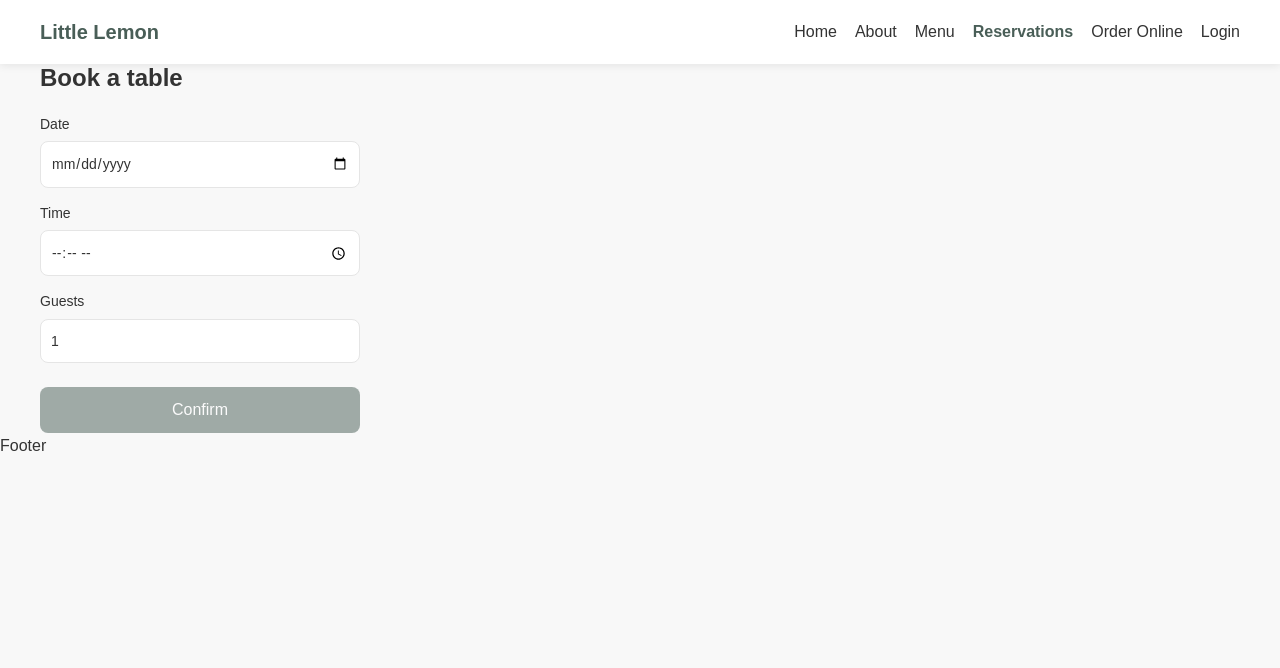
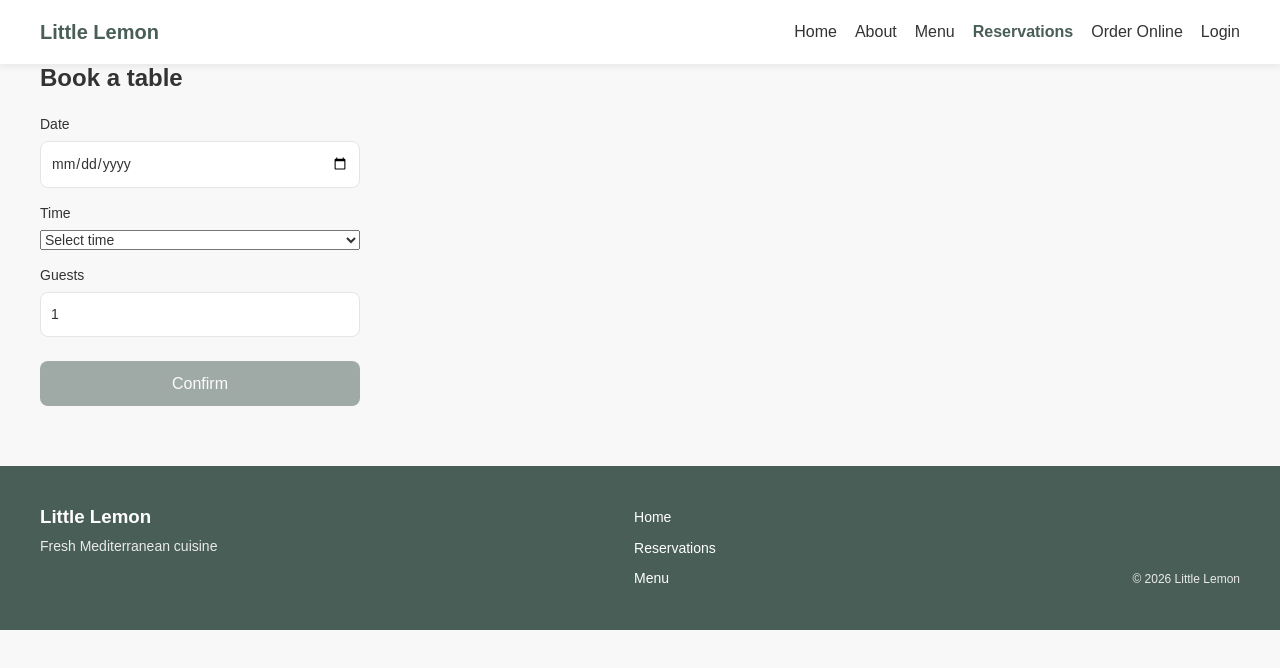
Before and after one commit to Artem-Prodan/Little-Lemon-Project, a React (Vite) app: page /booking in a window 1280 px wide. Shown: the top 668 px of the page. Built offline with nearby package versions, Linux system fonts and the light colour scheme; a web font is replaced by a local one.

Commit message:
improvement of Booking page + Footer

```diff
--- a/src/Components/footer/Footer.css
+++ b/src/Components/footer/Footer.css
@@ -0,0 +1,45 @@
+.footer {
+  background: var(--color-primary);
+  color: white;
+  margin-top: 60px;
+}
+
+.footer__inner {
+  display: flex;
+  justify-content: space-between;
+  gap: 40px;
+  padding: 40px 0;
+  flex-wrap: wrap;
+}
+
+.footer__brand h3 {
+  margin-bottom: 6px;
+}
+
+.footer__brand p {
+  color: #eaeaea;
+  font-size: 14px;
+}
+
+.footer__links {
+  display: flex;
+  flex-direction: column;
+  gap: 8px;
+}
+
+.footer__links a {
+  color: white;
+  text-decoration: none;
+  font-size: 14px;
+  transition: var(--transition);
+}
+
+.footer__links a:hover {
+  color: var(--color-secondary);
+}
+
+.footer__info {
+  font-size: 12px;
+  color: #eaeaea;
+  align-self: flex-end;
+}
--- a/src/Components/footer/Footer.jsx
+++ b/src/Components/footer/Footer.jsx
@@ -1,9 +1,24 @@
-function Footer() {
+import "./Footer.css";
+
+export default function Footer() {
   return (
-    <footer>
-      Footer
+    <footer className="footer">
+      <div className="container footer__inner">
+        <div className="footer__brand">
+          <h3>Little Lemon</h3>
+          <p>Fresh Mediterranean cuisine</p>
+        </div>
+
+        <div className="footer__links">
+          <a href="/">Home</a>
+          <a href="/booking">Reservations</a>
+          <a href="/">Menu</a>
+        </div>
+
+        <div className="footer__info">
+          <p>© {new Date().getFullYear()} Little Lemon</p>
+        </div>
+      </div>
     </footer>
   );
 }
-
-export default Footer;
--- a/src/Pages/Booking.jsx
+++ b/src/Pages/Booking.jsx
@@ -3,11 +3,10 @@ import "./Booking.css";
 import { useLocation } from "react-router-dom";
 
 export default function Booking() {
-
   const location = useLocation();
-  //const from = location.state?.from;
   const dish = location.state?.dish;
 
+  const availableTimes = ["17:00", "18:00", "19:00", "20:00", "21:00"];
 
   const [form, setForm] = useState({
     date: "",
@@ -22,14 +21,25 @@ export default function Booking() {
 
     setForm((prev) => ({
       ...prev,
-      [name]: value,
+      [name]: name === "guests" ? Number(value) : value,
+    }));
+
+    // clear error on change (UX improvement)
+    setErrors((prev) => ({
+      ...prev,
+      [name]: "",
     }));
   }
 
   function validate() {
     const newErrors = {};
 
+    const today = new Date().toISOString().split("T")[0];
+
     if (!form.date) newErrors.date = "Date is required";
+    if (form.date && form.date < today)
+      newErrors.date = "You can't select past date";
+
     if (!form.time) newErrors.time = "Time is required";
     if (form.guests < 1) newErrors.guests = "At least 1 guest required";
 
@@ -59,10 +69,10 @@ export default function Booking() {
         <h1>Book a table</h1>
 
         {dish && (
-        <p className="booking__context">
-          You are booking: <strong>{dish}</strong>
-        </p>
-      )}
+          <p className="booking__context">
+            You are booking: <strong>{dish}</strong>
+          </p>
+        )}
 
         <form className="booking__form" onSubmit={handleSubmit}>
           <label>
@@ -71,6 +81,7 @@ export default function Booking() {
               type="date"
               name="date"
               value={form.date}
+              min={new Date().toISOString().split("T")[0]}
               onChange={handleChange}
               className={errors.date ? "input-error" : ""}
             />
@@ -79,13 +90,20 @@ export default function Booking() {
 
           <label>
             Time
-            <input
-              type="time"
+            <select
               name="time"
               value={form.time}
               onChange={handleChange}
               className={errors.time ? "input-error" : ""}
-            />
+            >
+              <option value="">Select time</option>
+              {availableTimes.map((t) => (
+                <option key={t} value={t}>
+                  {t}
+                </option>
+              ))}
+            </select>
+
             {errors.time && <span className="error">{errors.time}</span>}
           </label>
 
```
